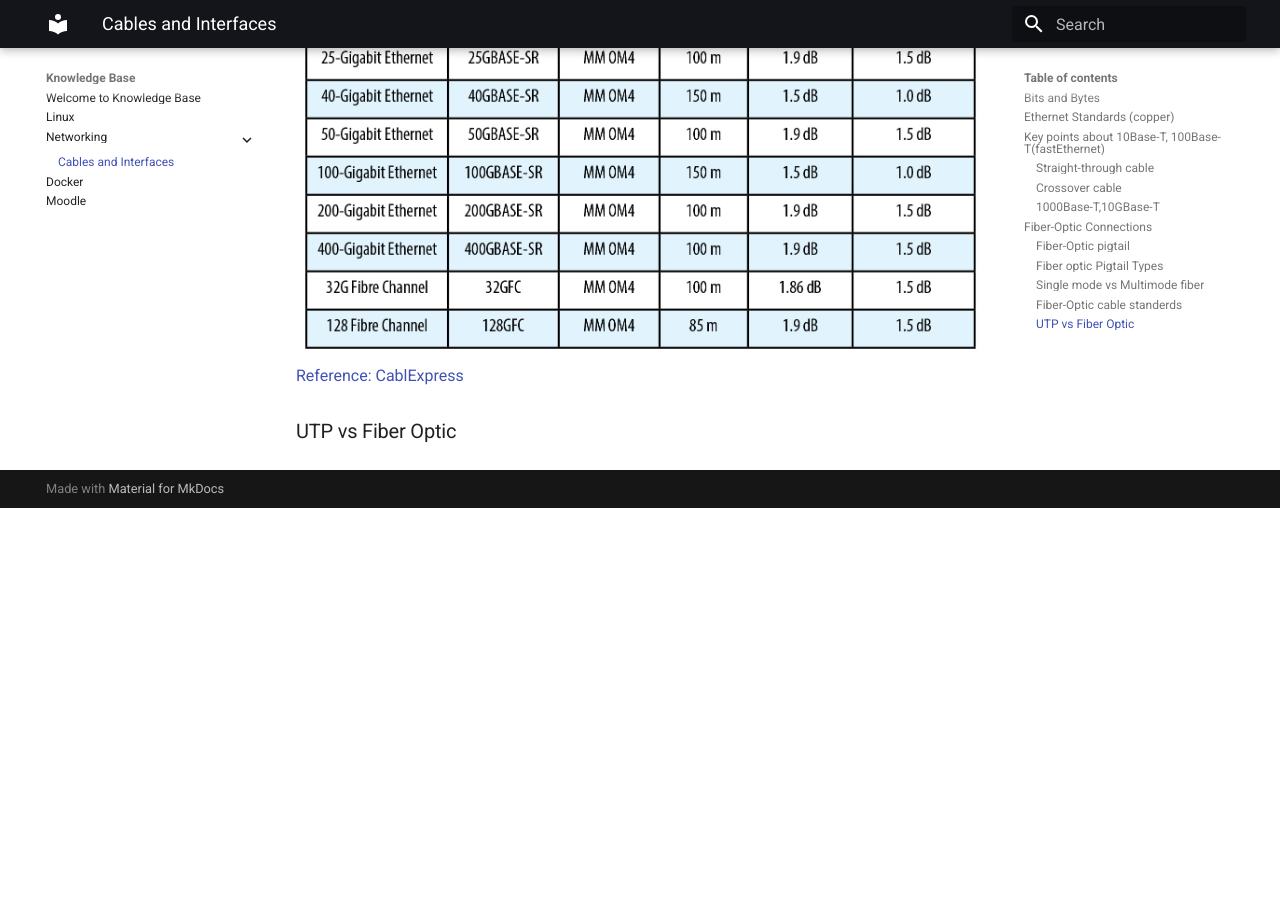
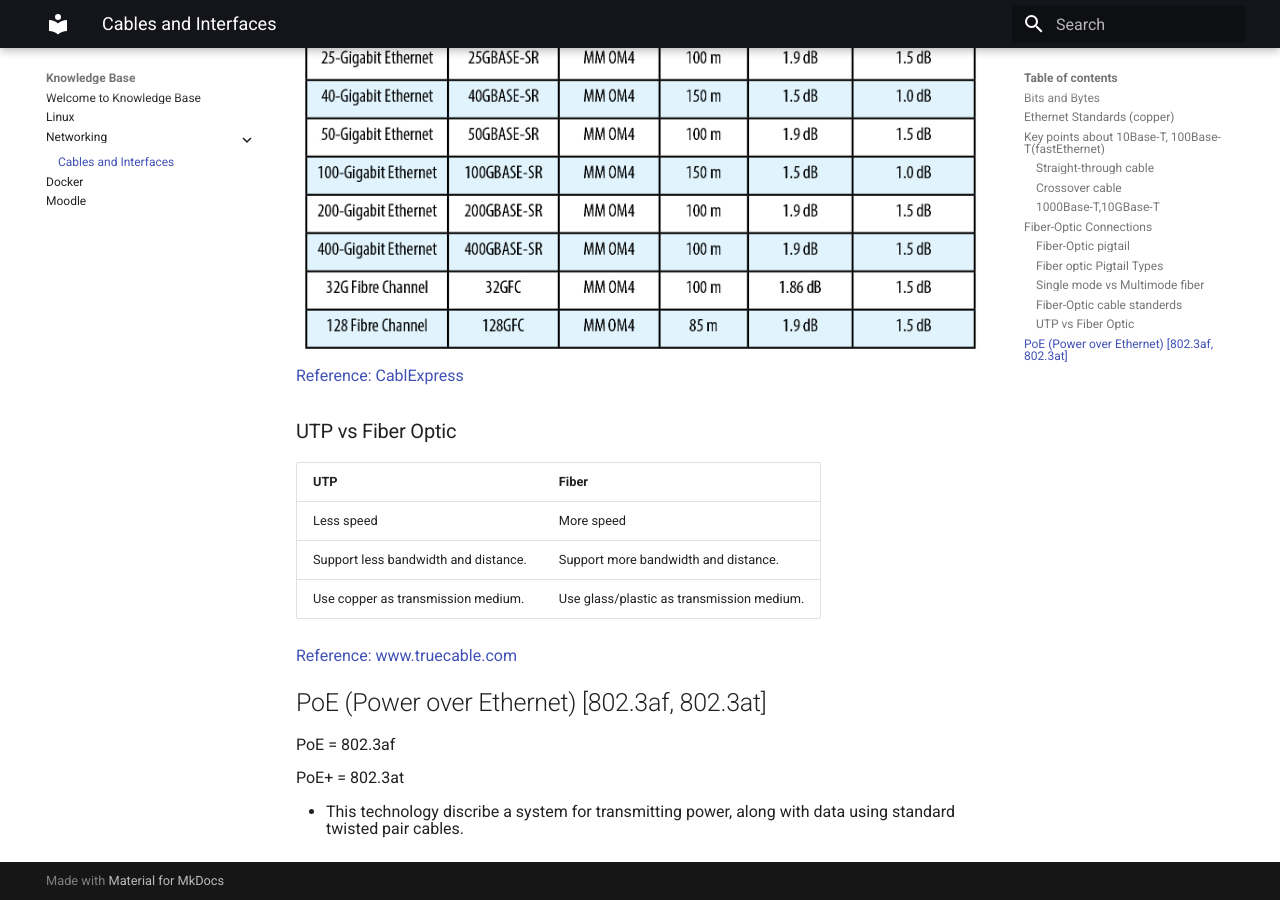
Before and after one commit to Ruwanc/kbase, an MkDocs documentation site: the page built from docs/cables-and-interfaces.md, in a window 1280 px wide and 900 px high, scrolled down 4260 px. Built offline with MkDocs 1.6.1 and Material for MkDocs 9.7.7, drawn with Linux system fonts in a browser that asks for light colours; before the commit the page ends 4768 px from its top, so only the background shows below that.

Commit message:
v1.1.4 add utp vs fiber and PoE part to cables and interfaces page

```diff
--- a/docs/cables-and-interfaces.md
+++ b/docs/cables-and-interfaces.md
@@ -115,3 +115,19 @@ https://www.youtube.com/watch?v=pgRbLIE0zao
 [Reference: CablExpress](https://www.cablexpress.com/education/white-papers/understanding-fiber-optic-loss-budgets/)
 
 ### UTP vs Fiber Optic
+
+| UTP      | Fiber                          |
+| ----------- | ---------------------------- |
+| Less speed       | More speed  |
+| Support less bandwidth and distance.      | Support more bandwidth and distance.  |
+| Use copper as transmission medium.   | Use glass/plastic as transmission medium. |
+
+
+[Reference: www.truecable.com](https://www.truecable.com/blogs/cable-academy/fiber-optic-vs-copper#)
+
+## PoE (Power over Ethernet) [802.3af, 802.3at]
+PoE = 802.3af
+
+PoE+ = 802.3at
+
+- This technology discribe a system for transmitting power, along with data using standard twisted pair cables.
```
